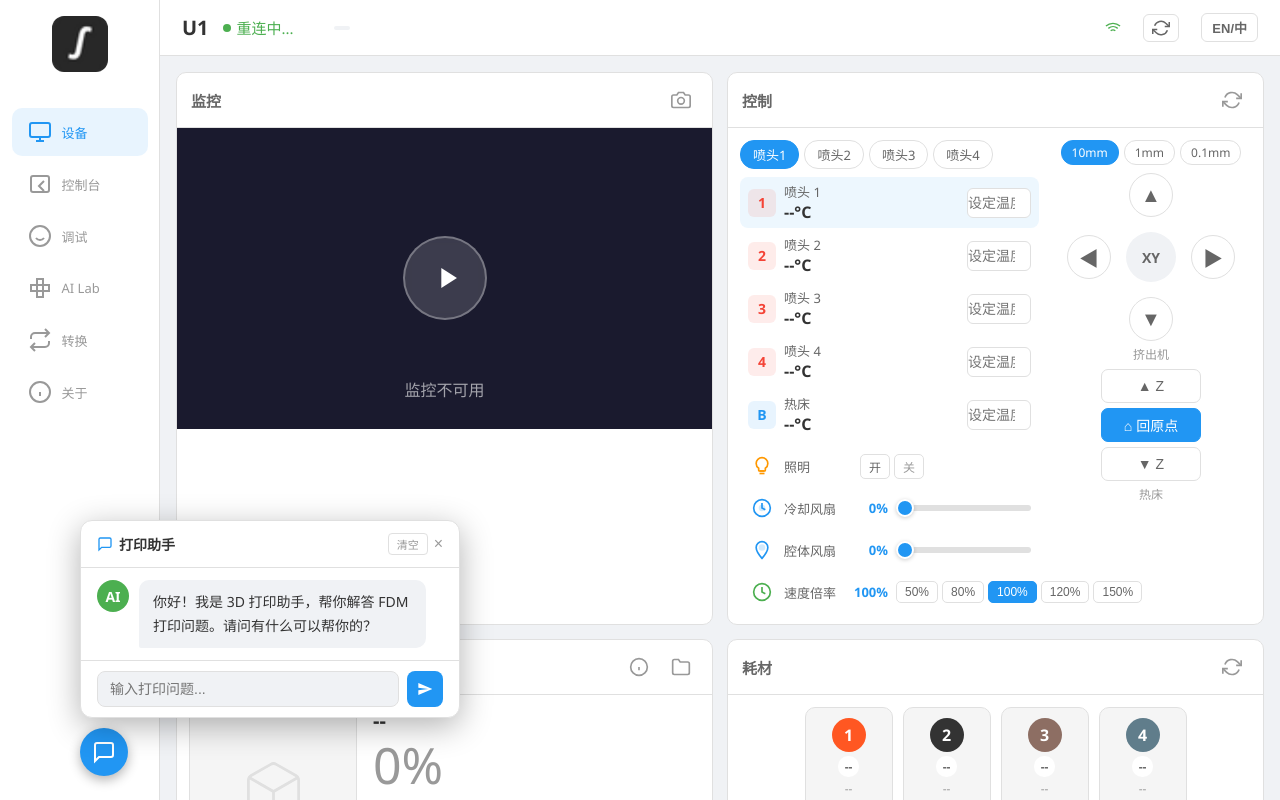
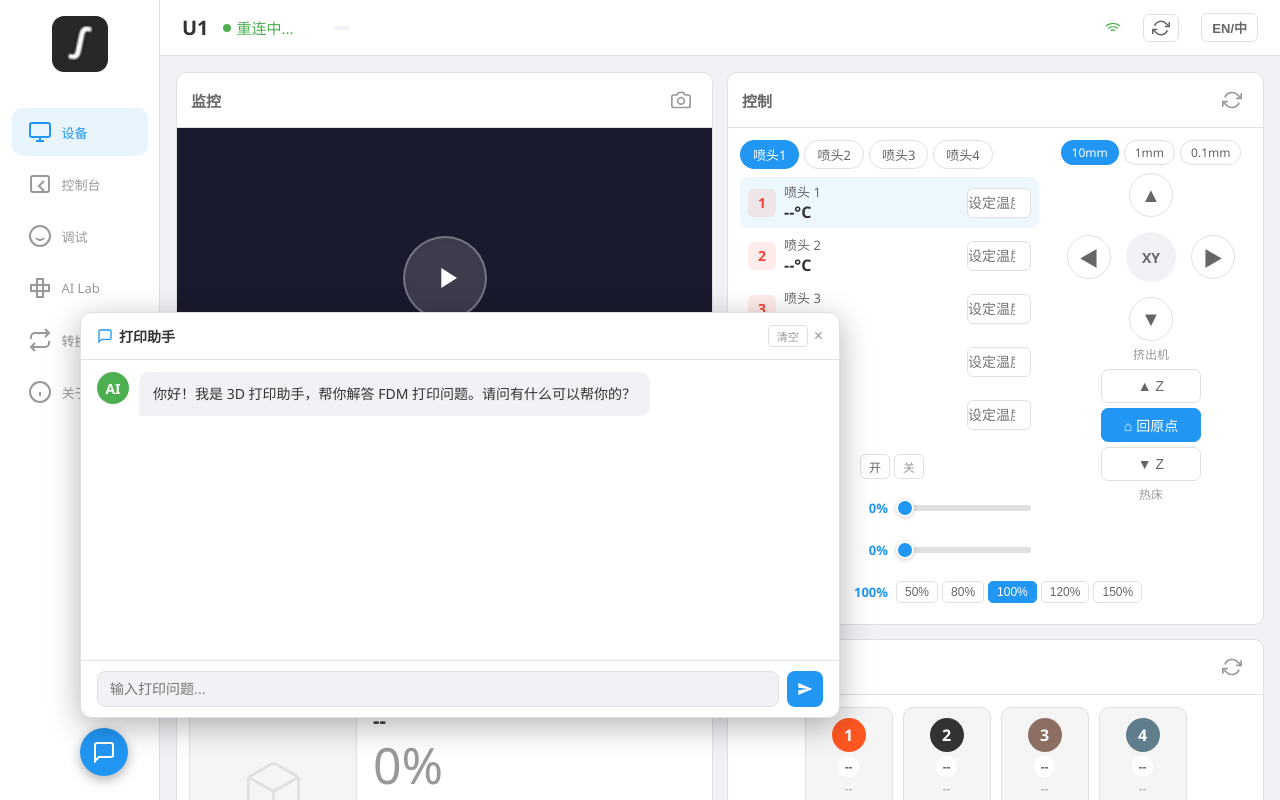
Before and after one commit to VitasGuo/BambuStudio-SnapmakerU1-Compat, a plain HTML site: page bridge/web/webui.html in a window 1280 px wide. Both pictures are taken after a click on the element 104 px from the left and 752 px from the top of the page. Drawn offline with Linux system fonts and the light colour scheme.

Commit message:
ui: enlarge QA chat popup to 760px width, remove fixed max-height

```diff
--- a/bridge/web/ailab.css
+++ b/bridge/web/ailab.css
@@ -28,7 +28,7 @@
 /* --- QA Chat (floating) --- */
 #qaFab{transition:transform .15s}
 #qaFab:hover{transform:scale(1.08)}
-.qa-history{flex:1;overflow-y:auto;padding:12px 16px;display:flex;flex-direction:column;gap:10px;max-height:360px}
+.qa-history{flex:1;overflow-y:auto;padding:12px 16px;display:flex;flex-direction:column;gap:10px;min-height:300px}
 .qa-msg{display:flex;gap:10px;max-width:95%}
 .qa-msg.user{align-self:flex-end;flex-direction:row-reverse}
 .qa-msg.ai{align-self:flex-start}
--- a/bridge/web/ailab.js
+++ b/bridge/web/ailab.js
@@ -158,7 +158,7 @@
 
   var qaPopup=document.createElement('div');
   qaPopup.id='qaPopup';
-  qaPopup.style.cssText='display:none;position:fixed;bottom:82px;left:80px;width:380px;max-height:520px;background:var(--panel);border-radius:12px;border:1px solid var(--border);box-shadow:0 8px 32px rgba(0,0,0,.3);z-index:901;overflow:hidden;flex-direction:column;';
+  qaPopup.style.cssText='display:none;position:fixed;bottom:82px;left:80px;width:760px;max-height:90vh;background:var(--panel);border-radius:12px;border:1px solid var(--border);box-shadow:0 8px 32px rgba(0,0,0,.3);z-index:901;overflow:hidden;flex-direction:column;';
   qaPopup.innerHTML='\
 <div style="display:flex;align-items:center;justify-content:space-between;padding:12px 16px;border-bottom:1px solid var(--border);">\
 <div style="font-size:14px;font-weight:600;color:var(--text);display:flex;align-items:center;gap:6px;">\
```
